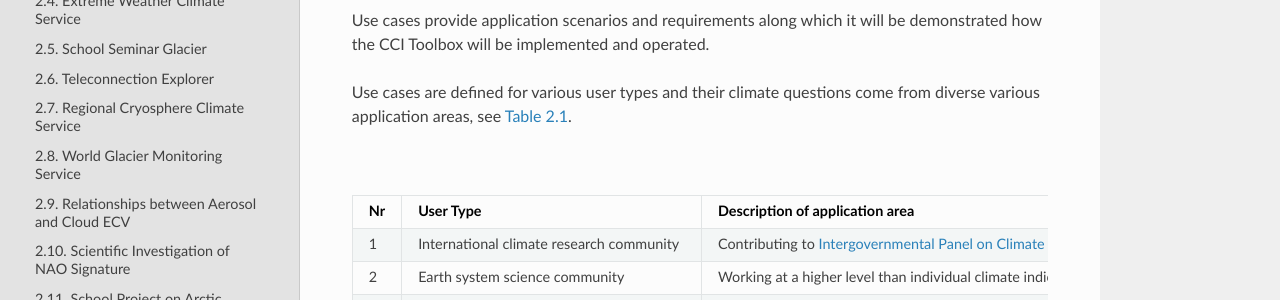
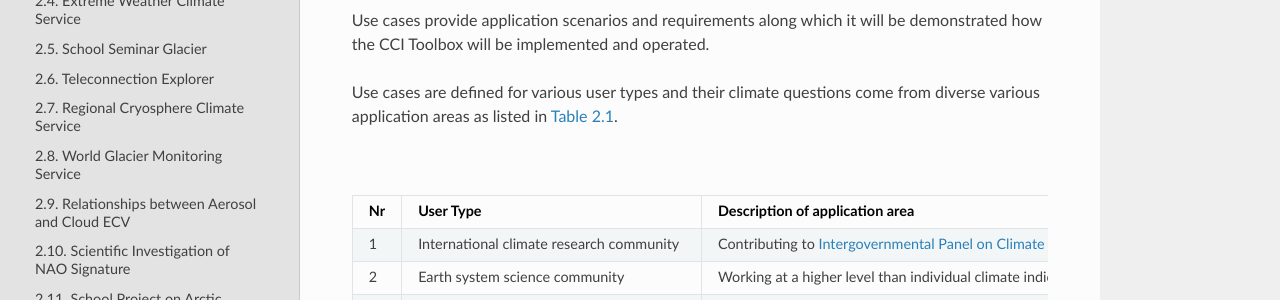
Before and after one commit to CCI-Tools/cate, a Sphinx documentation site: the page built from doc/source/use_cases.rst, in a window 1280 px wide and 900 px high. Shown: the part 151-451 px from the top of the window. Built offline with Sphinx 7.4.7 and the Read the Docs theme 2.0.0, drawn with Linux system fonts in a browser that asks for light colours; pages that are not in the unit, such as notebooks, are missing from menus.

Commit message:
Update use_cases.rst

```diff
--- a/doc/source/use_cases.rst
+++ b/doc/source/use_cases.rst
@@ -12,7 +12,7 @@ Use Cases
 Use cases provide application scenarios and requirements along which it will be demonstrated
 how the CCI Toolbox will be implemented and operated.
 
-Use cases are defined for various user types and their climate questions come from diverse various application areas, see :numref:`user_type`.
+Use cases are defined for various user types and their climate questions come from diverse various application areas as listed in :numref:`user_type`.
 
 .. _user_type:
 
```
